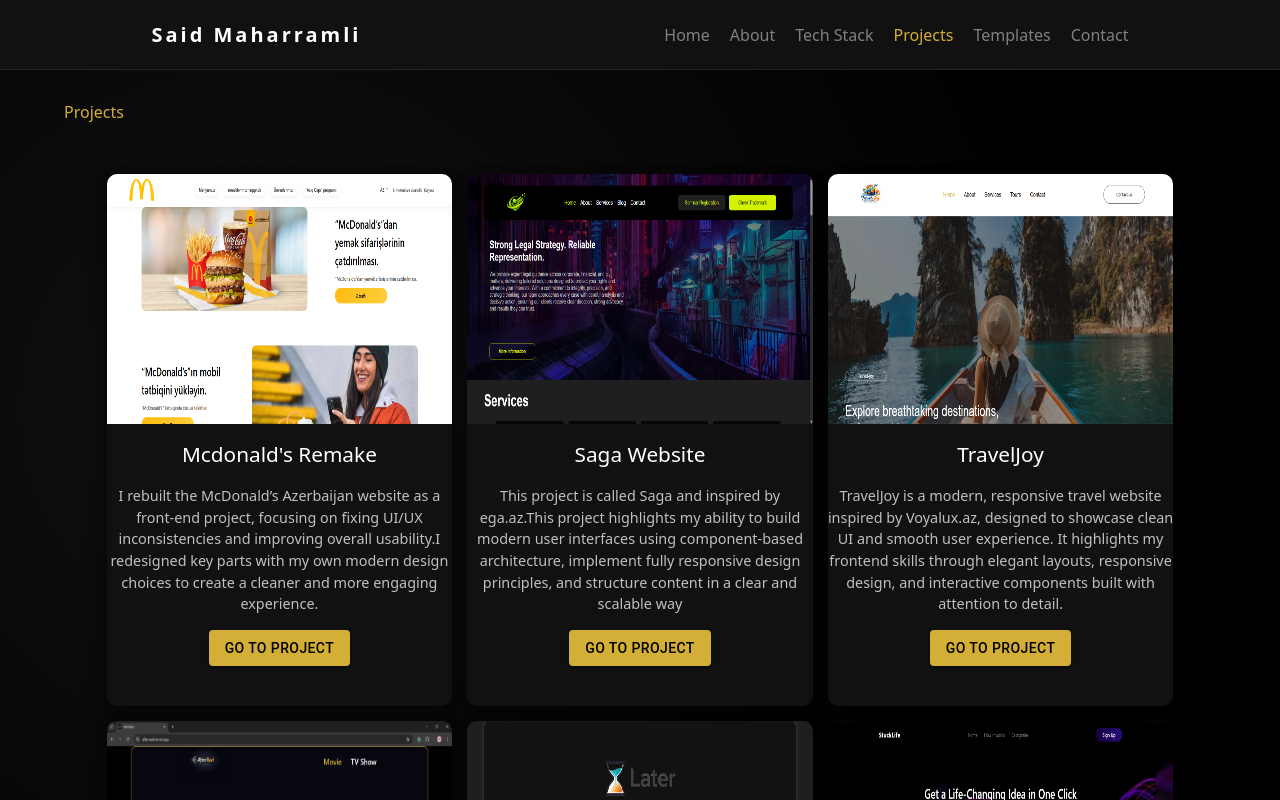
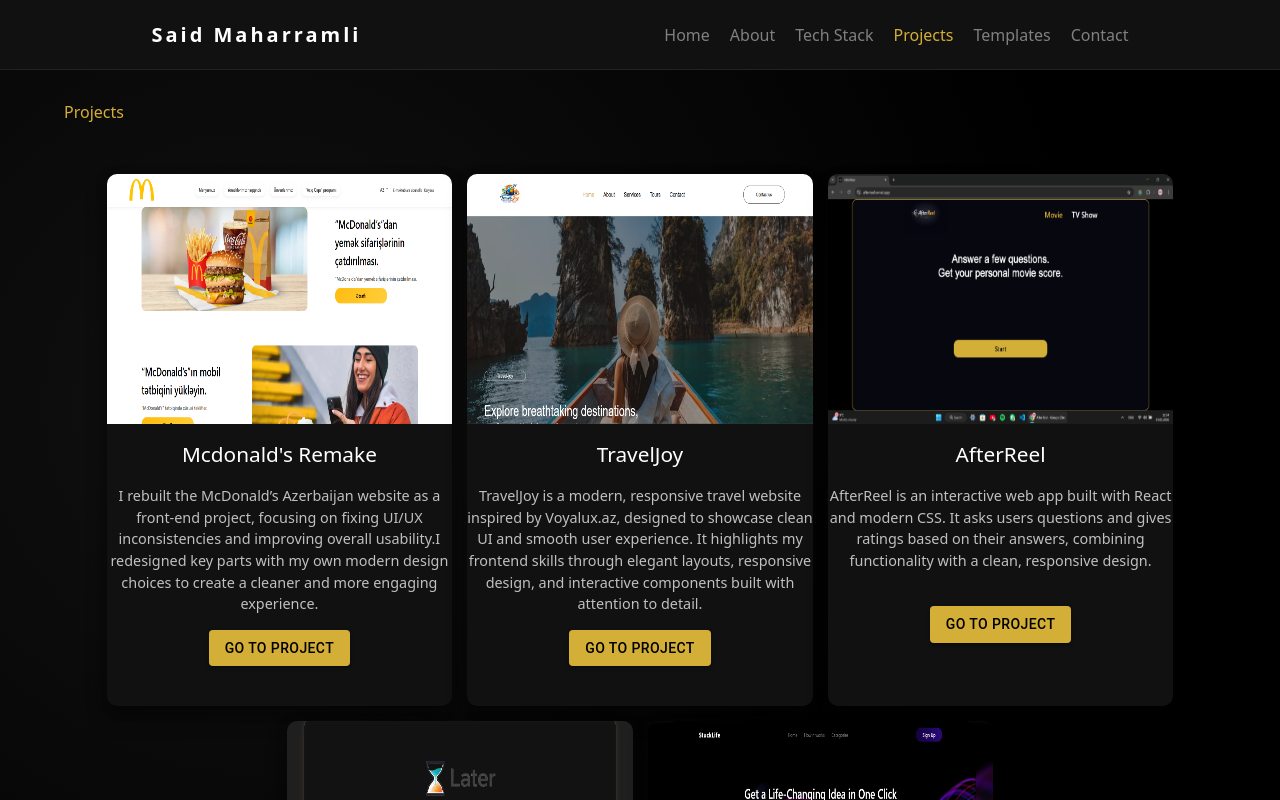
Before and after one commit to saidmaharramlidev-commits/maharramli-said-portfolio, a Next.js app: page /projects in a window 1280 px wide. Shown: the top 800 px of the page. Built offline with nearby package versions, Linux system fonts and the light colour scheme.

Commit message:
deleted saga from projects

```diff
--- a/app/projects/page.tsx
+++ b/app/projects/page.tsx
@@ -46,13 +46,7 @@ function page() {
 
 
 
-                    <div className="project">
-                        <Image className="projectPic" src={saga} alt="" />
-                        <h1>Saga Website</h1>
-                        <p>This project is called Saga and inspired by ega.az.This project highlights my ability to build modern user interfaces using component-based architecture, implement fully responsive design principles, and structure content in a clear and scalable way</p>
-                        <Button href="https://said-saga.vercel.app/" variant="contained" sx={{ backgroundColor: "#D4AF37", color: "black" }}>Go to project</Button>
 
-                    </div>
 
                     <div className="project" >
                         <Image className="projectPic" src={travelJoy} alt="" />
```
